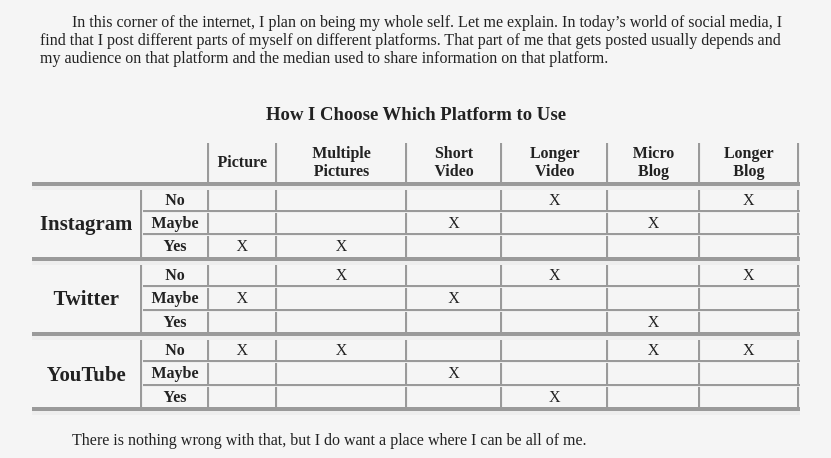
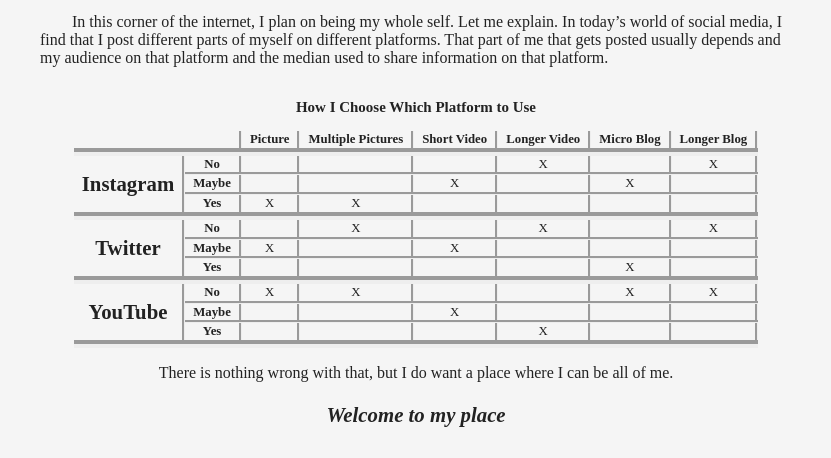
Before and after one commit to crazcalm/crazcalm_website, a website built with Parcel: page html/index.html in a window 1280 px wide. Shown: the part 105-563 px from the top of the page, without its empty margins (224-1055 px from the left). Built offline with nearby package versions, Linux system fonts and the light colour scheme; files whose address does not match are found by name.

Commit message:
Add css changes to table and the <p> after the table

```diff
--- a/html/css/main.css
+++ b/html/css/main.css
@@ -140,14 +140,22 @@
 }
 
 article p {
-    text-indent: 2rem;
     padding-left: 0.5rem;
     padding-right: 0.5rem;
 }
 
+.indent-text {
+    text-indent: 2rem;
+}
+
+.center-text {
+    text-align: center;
+}
+
 article p.closing_line {
-    text-align: center;
-    text-indent: unset;
+    font-size: 1.3em;
+    font-weight: 700;
+    font-style: italic;
 }
 
 @media (max-device-width: 700px) {
@@ -168,6 +176,9 @@
 table {
     border-collapse: collapse;
     text-align: center;
+    font-size: 0.8em;
+    margin-left:auto;
+    margin-right: auto;
 }
 
 table thead {
--- a/html/index.html
+++ b/html/index.html
@@ -48,7 +48,7 @@
   </header>
 
    <article>
-    <p>
+    <p class="indent-text">
      In this corner of the internet, I plan on being my whole self. Let me explain. In today’s world of social media, I find that I post different parts of myself on different platforms. That part of me that gets posted usually depends and my audience on that platform and the median used to share information on that platform.
     </p>
 
@@ -157,12 +157,12 @@
       </tbody>
     </table>
 
-    <p>
+    <p class="center-text">
         There is nothing wrong with that, but I do want a place where I can be all of me.
     </p>
 
-    <p class="closing_line">
-      Welcome to my place.
+    <p class="closing_line center-text">
+      Welcome to my place
     </p>
   </article>
 
```
